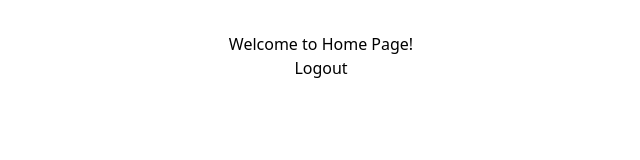
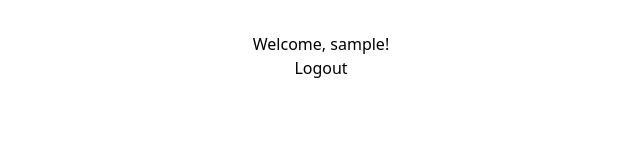
Before and after one commit to Dharani260901/Login-SignUp-Mern, a React (Vite) app in the folder frontend/my-app/: page /home in a window 1280 px wide. Shown: the top 160 px of the page, without its empty margins (319-959 px from the left). Built offline with nearby package versions, Linux system fonts and the light colour scheme; sample sign-in values are in the browser's storage.

Commit message:
Update Home.jsx

```diff
--- a/frontend/my-app/src/Home.jsx
+++ b/frontend/my-app/src/Home.jsx
@@ -1,29 +1,35 @@
-import React, { useEffect } from 'react';
+import React, { useEffect, useState } from 'react';
 import { useNavigate } from 'react-router-dom';
 import { toast, ToastContainer } from 'react-toastify';
 import 'react-toastify/dist/ReactToastify.css';
 
 const Home = () => {
   const navigate = useNavigate();
+    const [username, setUsername] = useState("");
 
   // ✅ Check auth on mount
   useEffect(() => {
     const token = localStorage.getItem("authToken");
-    if (!token) {
+     const storedName = localStorage.getItem("username");
+      if (!token) {
       navigate('/login');
+    } else {
+      setUsername(storedName); // 👈 get username
     }
   }, [navigate]);
 
-  // ✅ Logout function
   const handleLogout = () => {
-    localStorage.removeItem("authToken"); // remove token
+    localStorage.removeItem("authToken");
+    localStorage.removeItem("username"); // clear username
     toast.success("Logged out successfully! 👋");
     setTimeout(() => navigate('/login'), 1000);
   };
 
   return (
     <div className="flex flex-col items-center justify-center min-h-screen">
-      <h1 className="text-3xl text-red-400 font-bold">Welcome to Home Page!</h1>
+      <h1 className="text-3xl text-red-400 font-bold">
+        Welcome, {username || "User"}!
+      </h1>
 
       <button
         onClick={handleLogout}
```
